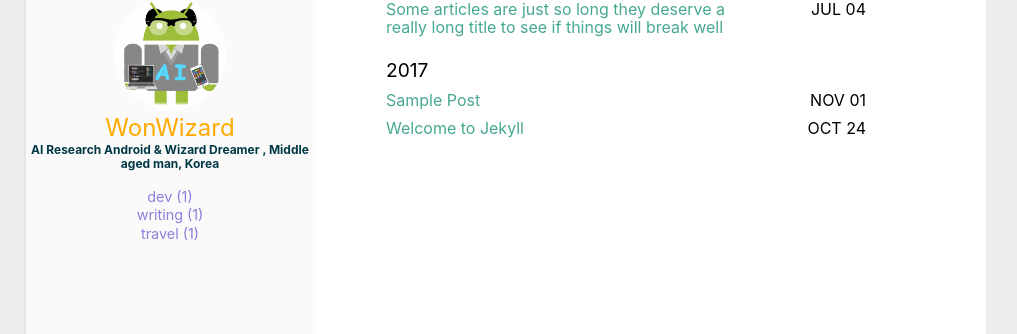
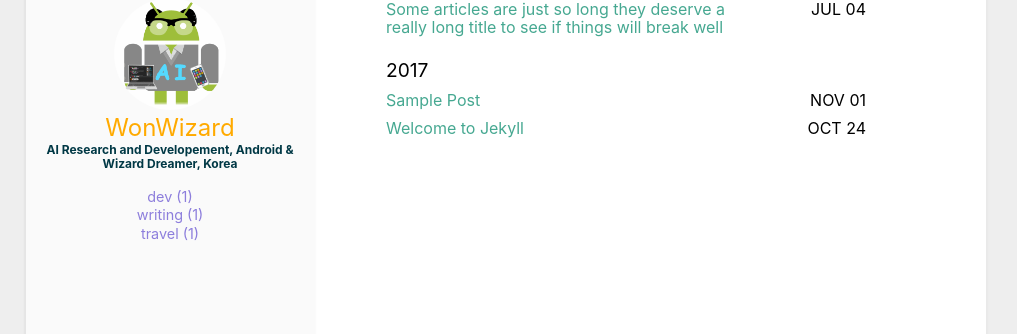
Before and after one commit to wonwizard/wonwizard.github.io, a Jekyll site: the page built from index.html, in a window 1280 px wide. Shown: the part 182-516 px from the top of the page, without its empty margins (134-1151 px from the left). Built offline with Jekyll 4.4.1, drawn with Linux system fonts in a browser that asks for light colours.

Commit message:
Update _config.yml

```diff
--- a/_config.yml
+++ b/_config.yml
@@ -21,7 +21,7 @@ user:
   name: WonWizard
   pic: /assets/img/wonwizard.png
   picAlt: "wonwizard"
-  job: AI Research Android & Wizard Dreamer , Middle aged man, Korea
+  job: AI Research and Developement, Android & Wizard Dreamer, Korea
   aboutme: #true # comment this out if you don't need the 'about' page.
 
 exclude:
```
